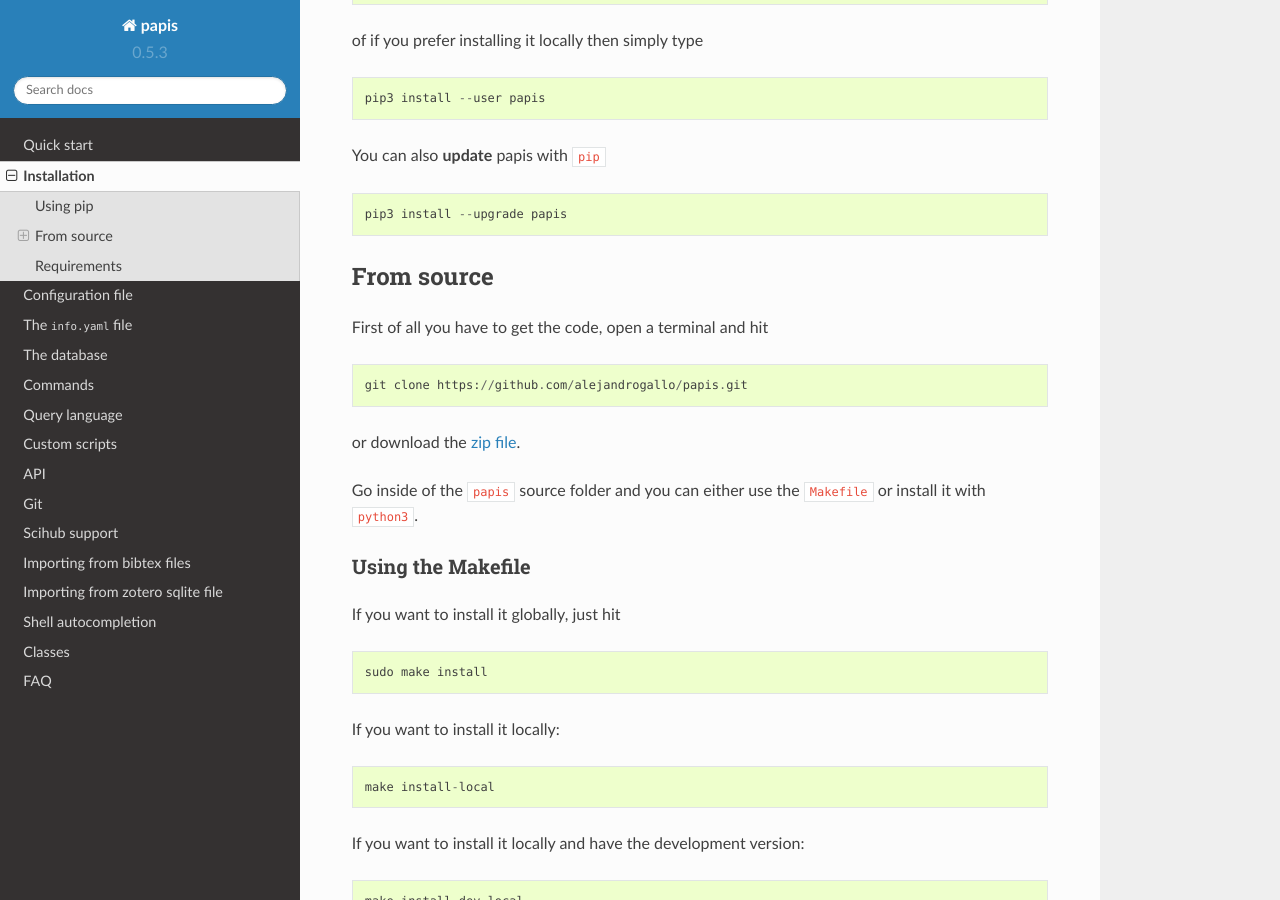
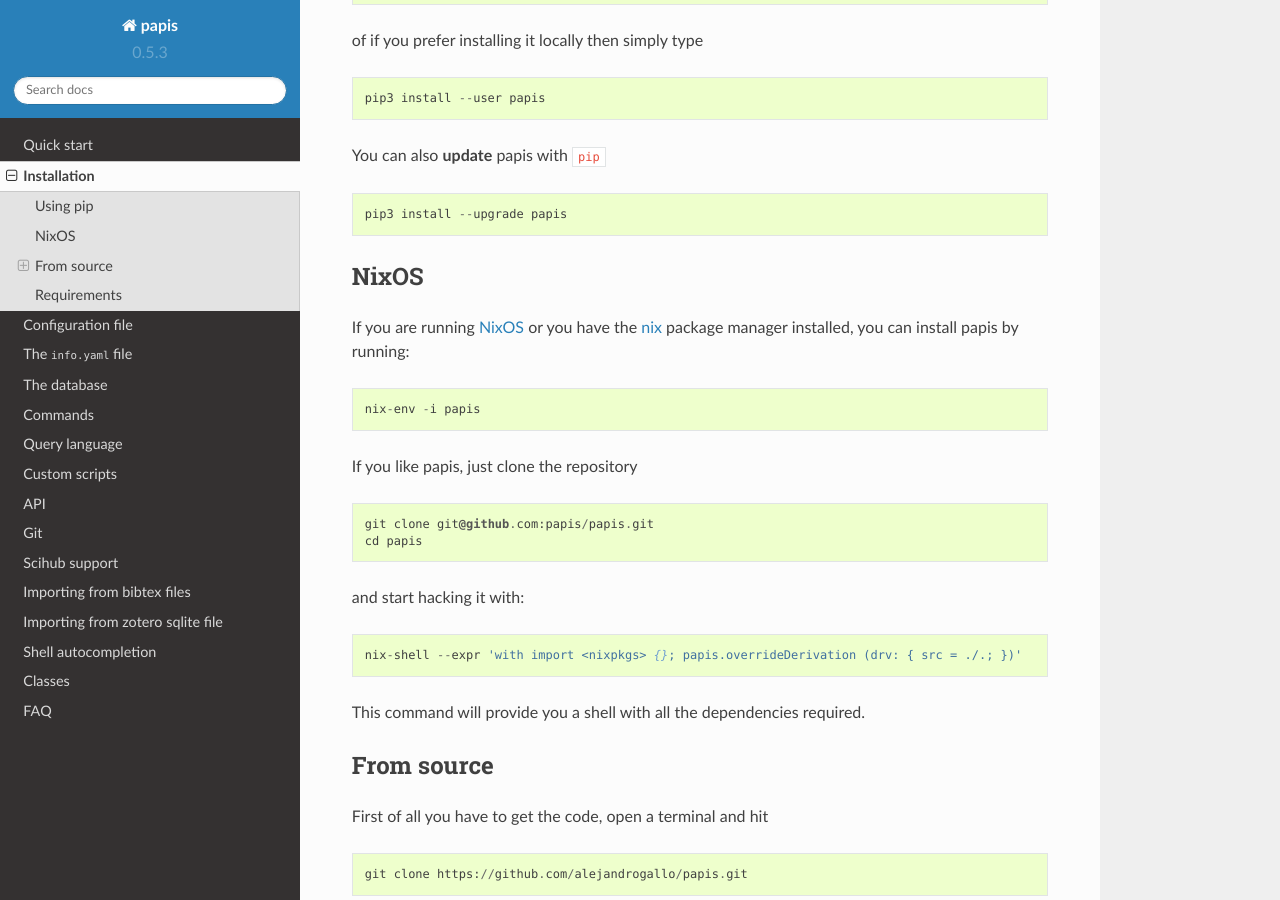
Before and after one commit to papis/papis, a Sphinx documentation site: the page built from doc/source/install.rst, in a window 1280 px wide and 900 px high, scrolled down 442 px. Built offline with Sphinx 7.4.7 and the Read the Docs theme 2.0.0, drawn with Linux system fonts in a browser that asks for light colours.

Commit message:
Move nixos installation instructions to the documentation

```diff
--- a/doc/source/install.rst
+++ b/doc/source/install.rst
@@ -28,6 +28,32 @@
 ::
 
   pip3 install --upgrade papis
+
+NixOS
+-----
+
+If you are running `NixOS <https://nixos.org/>`_ or you have the
+`nix <https://nixos.org/nix/>`_ package manager installed, you can install
+papis by running:
+
+::
+
+  nix-env -i papis
+
+If you like papis, just clone the repository
+
+::
+
+  git clone git@github.com:papis/papis.git
+  cd papis
+
+and start hacking it with:
+
+::
+
+  nix-shell --expr 'with import <nixpkgs> {}; papis.overrideDerivation (drv: { src = ./.; })'
+
+This command will provide you a shell with all the dependencies required.
 
 
 From source
```
Also changed, not shown: README.md (+0 -22 lines).
